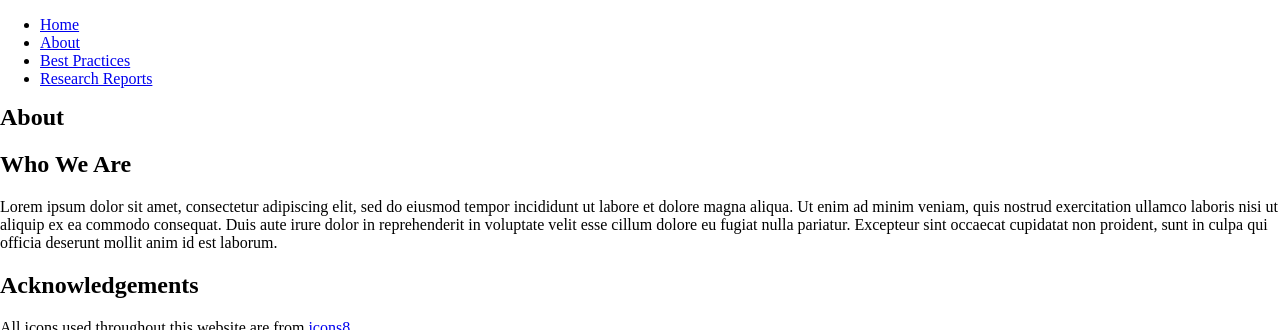
After one commit to Joanne-Lee20/HDCC, a Flask app: page /about in a window 1280 px wide. The commit adds this page. Shown: the top 330 px of the page. Run offline with Flask 3, Linux system fonts and the light colour scheme.

Commit message:
add about page

```diff
--- a/app.py
+++ b/app.py
@@ -5,6 +5,10 @@ app = Flask(__name__)
 @app.route('/')
 def index():
     return render_template("index.html")
+
+@app.route('/about')
+def about():
+    return render_template("about.html")
 
 @app.route('/bestpractices')
 def bestpractices():
--- /dev/null
+++ b/templates/about.html
@@ -0,0 +1,25 @@
+{% extends "layout.html" %}
+
+{% block title %}About{% endblock %}
+
+{% block body %}
+<header>
+  <h1>About</h1>
+</header>
+
+<main>
+  <section>
+    <h2>Who We Are</h2>
+    <p>Lorem ipsum dolor sit amet, consectetur adipiscing elit, sed do eiusmod tempor incididunt ut labore et
+      dolore magna aliqua. Ut enim ad minim veniam, quis nostrud exercitation ullamco laboris nisi ut aliquip
+      ex ea commodo consequat. Duis aute irure dolor in reprehenderit in voluptate velit esse cillum dolore eu
+      fugiat nulla pariatur. Excepteur sint occaecat cupidatat non proident, sunt in culpa qui officia deserunt
+      mollit anim id est laborum.</p>
+  </section>
+
+  <section>
+    <h2>Acknowledgements</h2>
+    <p>All icons used throughout this website are from <a href="https://icons8.com/" target="_blank">icons8</a>.</p>
+  </section>
+</main>
+{% endblock %}
--- a/templates/layout.html
+++ b/templates/layout.html
@@ -10,6 +10,7 @@
     <nav>
       <ul>
         <li><a href="{{ url_for('index') }}">Home</a></li>
+        <li><a href="{{ url_for('about') }}">About</a></li>
         <li><a href="{{ url_for('bestpractices') }}">Best Practices</a></li>
         <li><a href="{{ url_for('research_papers') }}">Research Reports</a></li>
         <!-- <li><a href="creative_workshops.html">Creative Workshops</a></li>
```
